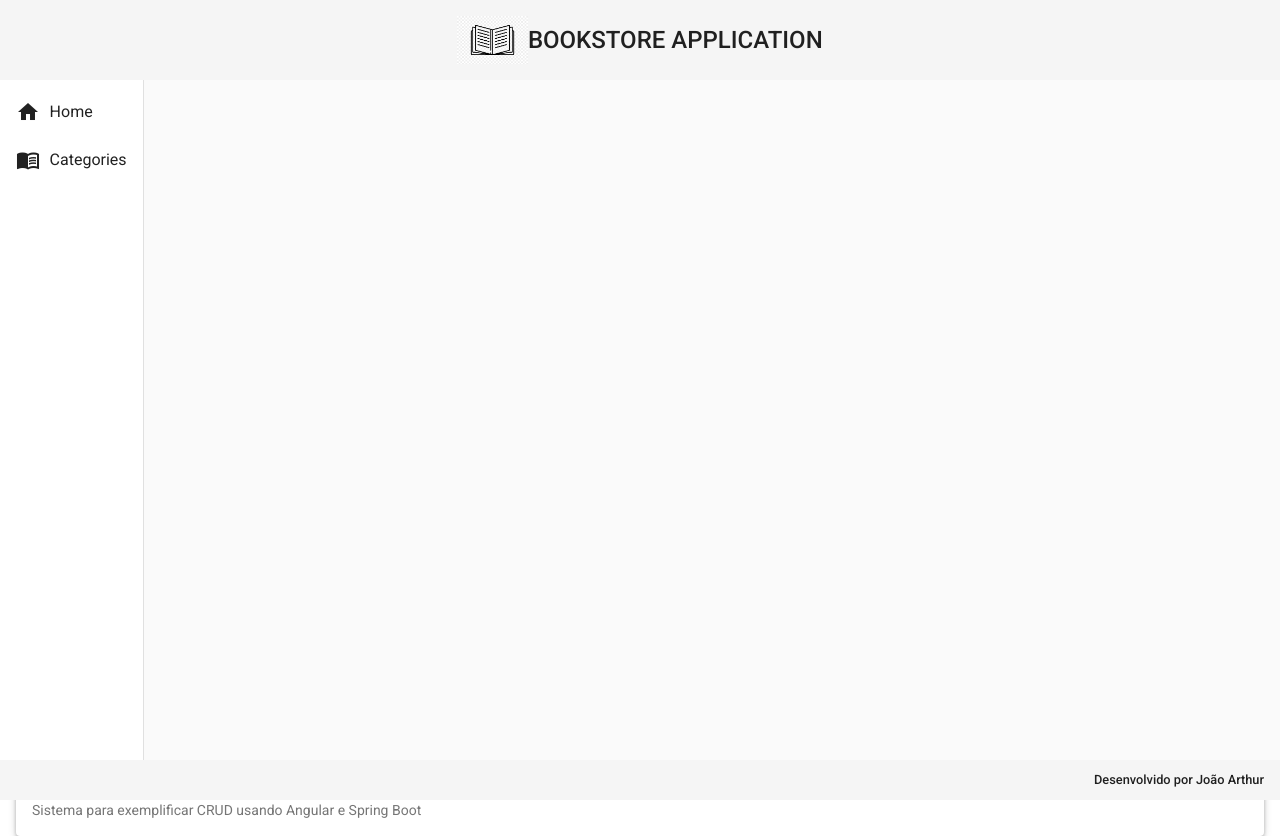
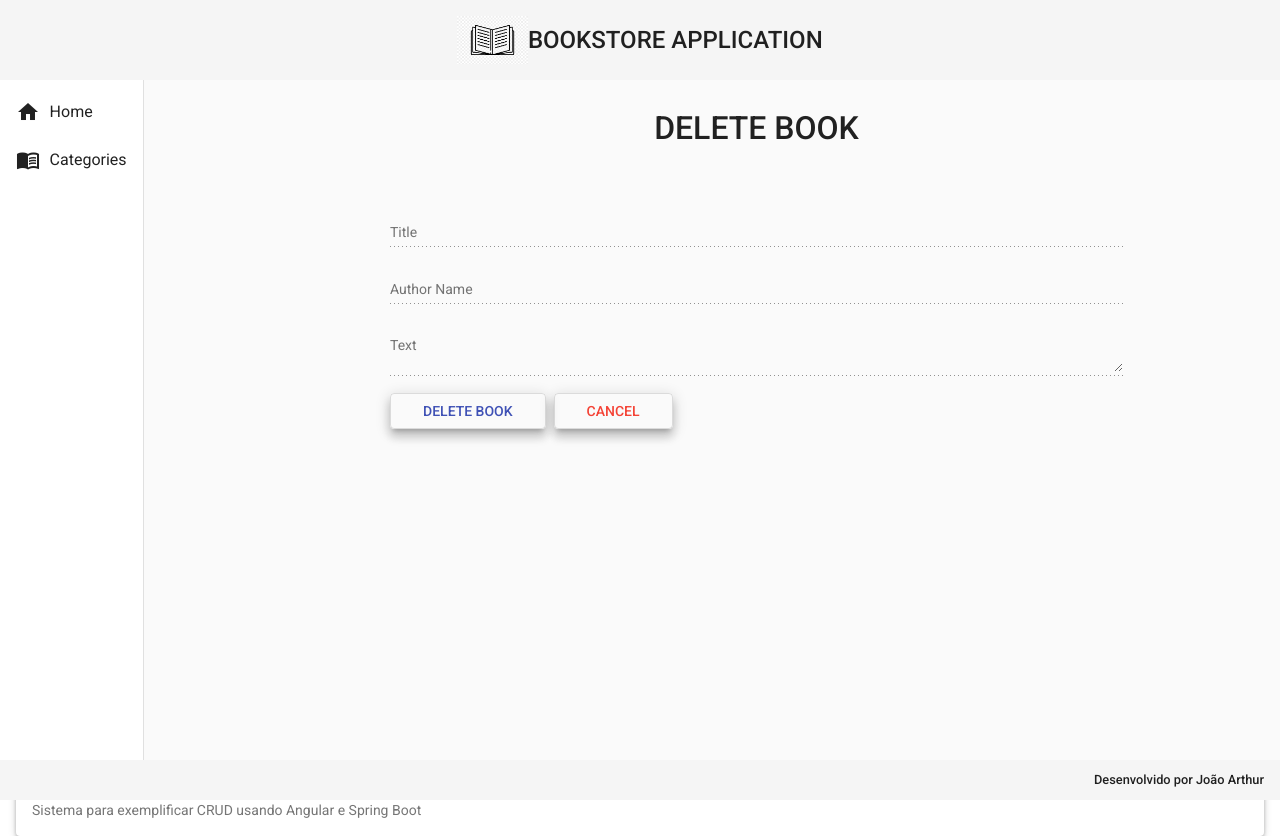
Before and after one commit to joaoarthurcl/bookstore-front, an Angular app: page /categories/1/books/1/delete in a window 1280 px wide. Before the commit this address led to /. Built offline with nearby package versions, Linux system fonts and the light colour scheme; no server answers.

Commit message:
Implemented delete method

```diff
--- a/src/app/app-routing.module.ts
+++ b/src/app/app-routing.module.ts
@@ -8,6 +8,7 @@ import { RouterModule, Routes } from '@angular/router';
 import { CategoryCreateComponent } from './components/views/categories/category-create/category-create.component';
 import { CategoryUpdateComponent } from './components/views/categories/category-update/category-update.component';
 import { BookUpdateComponent } from './components/views/books/book-update/book-update.component';
+import { BookDeleteComponent } from './components/views/books/book-delete/book-delete.component';
 
 const routes: Routes = [
   {
@@ -42,6 +43,10 @@ const routes: Routes = [
     path: 'categories/:id_cat/books/:id/update',
     component: BookUpdateComponent
   },
+  {
+    path: 'categories/:id_cat/books/:id/delete',
+    component: BookDeleteComponent
+  },
 ];
 
 @NgModule({
--- a/src/app/app.module.ts
+++ b/src/app/app.module.ts
@@ -28,6 +28,7 @@ import { CategoryUpdateComponent } from './components/views/categories/category-
 import { BookReadAllComponent } from './components/views/books/book-read-all/book-read-all.component';
 import { BookCreateComponent } from './components/views/books/book-create/book-create.component';
 import { BookUpdateComponent } from './components/views/books/book-update/book-update.component';
+import { BookDeleteComponent } from './components/views/books/book-delete/book-delete.component';
 @NgModule({
   declarations: [
     AppComponent,
@@ -42,6 +43,7 @@ import { BookUpdateComponent } from './components/views/books/book-update/book-u
     BookReadAllComponent,
     BookCreateComponent,
     BookUpdateComponent,
+    BookDeleteComponent,
   ],
   imports: [
     BrowserModule,
--- /dev/null
+++ b/src/app/components/views/books/book-delete/book-delete.component.css
@@ -0,0 +1,28 @@
+form {
+    text-align: center;
+    width: 70%;
+    margin: 2rem auto 0 auto;
+}
+
+h1 {
+    font-size: 2rem;
+    font-weight: 500;
+    margin-bottom: 4rem;
+}
+
+input,
+textarea,
+.form {
+    width: 100%;
+}
+
+.buttons {
+    width: 100%;
+    text-align: start;
+}
+
+button {
+    margin-right: .5rem;
+    padding-right: 2rem;
+    padding-left: 2rem;
+}
--- /dev/null
+++ b/src/app/components/views/books/book-delete/book-delete.component.html
@@ -0,0 +1,24 @@
+<form>
+    <h1>DELETE BOOK</h1>
+
+    <mat-form-field class="form">
+        <mat-label>Title</mat-label>
+        <input matInput disabled type="text" name="title" placeholder="title" [(ngModel)]="this.book.title"
+            maxlength="100">
+    </mat-form-field>
+    <mat-form-field class="form">
+        <mat-label>Author Name</mat-label>
+        <input matInput [(ngModel)]="this.book.author_name" disabled type="text" name="author_name"
+            placeholder="author name" maxlength="100">
+    </mat-form-field>
+    <mat-form-field class="form">
+        <mat-label>Text</mat-label>
+        <textarea matInput disabled type="text" name="description" placeholder="EX: Lorem Ipsum"
+            [(ngModel)]="this.book.description" maxlength="2000000"></textarea>
+    </mat-form-field>
+    <div class="buttons">
+        <button class="mat-elevation-z8" mat-stroked-button color="primary" (click)="this.delete()">DELETE
+            BOOK</button>
+        <button (click)="this.goToCategories()" class="mat-elevation-z8" mat-stroked-button color="warn">CANCEL</button>
+    </div>
+</form>
--- /dev/null
+++ b/src/app/components/views/books/book-delete/book-delete.component.ts
@@ -0,0 +1,47 @@
+import { Component, OnInit } from '@angular/core';
+import { FormControl, Validators } from '@angular/forms';
+import { ActivatedRoute, Router } from '@angular/router';
+import { Book } from '../book-model';
+import { BookService } from '../book.service';
+
+@Component({
+  selector: 'app-book-delete',
+  templateUrl: './book-delete.component.html',
+  styleUrls: ['./book-delete.component.css']
+})
+export class BookDeleteComponent implements OnInit {
+
+  id_cat!: String;
+  book = {} as Book;
+  constructor(private service: BookService, private route: ActivatedRoute, private router: Router) { }
+
+  ngOnInit(): void {
+    this.id_cat = this.route.snapshot.paramMap.get('id_cat')!;
+    this.book.id = this.route.snapshot.paramMap.get('id')!;
+    this.findById();
+  }
+
+  findById(): void {
+    this.service.findById(this?.book?.id!).subscribe((response) => {
+      this.book.id = response.id;
+      this.book.title = response.title;
+      this.book.author_name = response.author_name;
+      this.book.description = response.description;
+    })
+  }
+
+  delete(): void {
+    this.service.delete(this.book.id).subscribe((response) => {
+      this.router.navigate([`categories/${this.id_cat}/books`])
+      this.service.message('Livro deletado com sucesso!');
+    }, err => {
+      this.router.navigate([`categories/${this.id_cat}/books`])
+      this.service.message('Erro ao deletar o livro, tente mais tarde!')
+    })
+  }
+
+  goToCategories() {
+    this.router.navigate([`categories/${this.id_cat}/books`])
+  }
+
+}
--- a/src/app/components/views/books/book-read-all/book-read-all.component.html
+++ b/src/app/components/views/books/book-read-all/book-read-all.component.html
@@ -36,7 +36,7 @@
                     <a class="edit" routerLink="{{ row.id }}/update">
                         <i class="material-icons">edit</i>
                     </a>
-                    <a class="delete" routerLink="delete/{{ row.id }}">
+                    <a class="delete" routerLink="{{ row.id }}/delete">
                         <i class="material-icons">delete</i>
                     </a>
                 </td>
--- a/src/app/components/views/books/book.service.ts
+++ b/src/app/components/views/books/book.service.ts
@@ -33,6 +33,11 @@ export class BookService {
     return this.http.put<Book>(url, book);
   }
 
+  delete(id: String): Observable<Book> {
+    const url = `${this.baseUrl}books/${id}`
+    return this.http.delete<Book>(url);
+  }
+
   message(value: String): void {
     this._snack.open(`${value}`, 'OK', {
       horizontalPosition: 'end',
```
